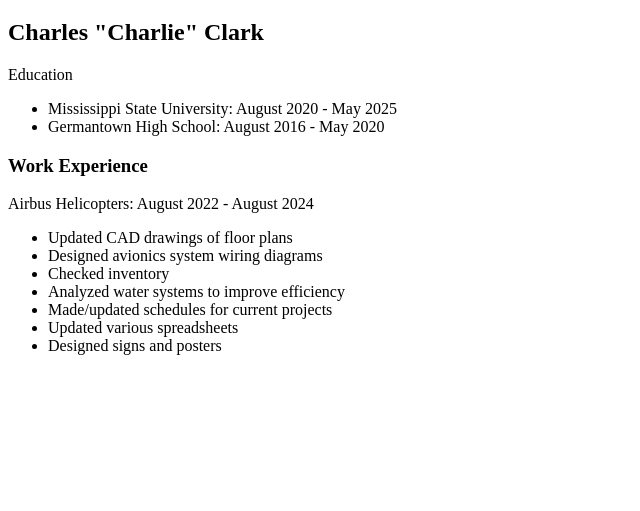
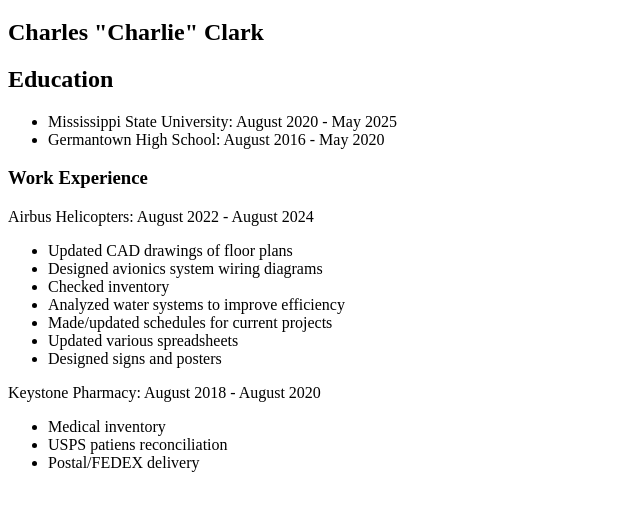
Before and after one commit to CJClark74/Resume, a plain HTML site: page index.html in a window 1280 px wide. Shown: the part 61-572 px from the top of the page, without its empty margins (0-640 px from the left). Drawn offline with Linux system fonts and the light colour scheme.

Commit message:
Update index.html

```diff
--- a/index.html
+++ b/index.html
@@ -9,7 +9,7 @@
 <body>
     <h1>Charles Clark's Digital Resume</h1>
     <h2>Charles "Charlie" Clark</h2>
-    <p>Education</p>
+    <h2>Education</h2>
     <ul>
         <li>Mississippi State University: August 2020 - May 2025</li>
         <li>Germantown High School: August 2016 - May 2020</li>
@@ -26,7 +26,12 @@
         <li>Updated various spreadsheets</li>
         <li>Designed signs and posters</li>
     </ul>
-
+    <p>Keystone Pharmacy: August 2018 - August 2020</p>
+    <ul>
+        <li>Medical inventory</li>
+        <li>USPS patiens reconciliation</li>
+        <li>Postal/FEDEX delivery</li>
+    </ul>
 </body>
 
 </html>
```
